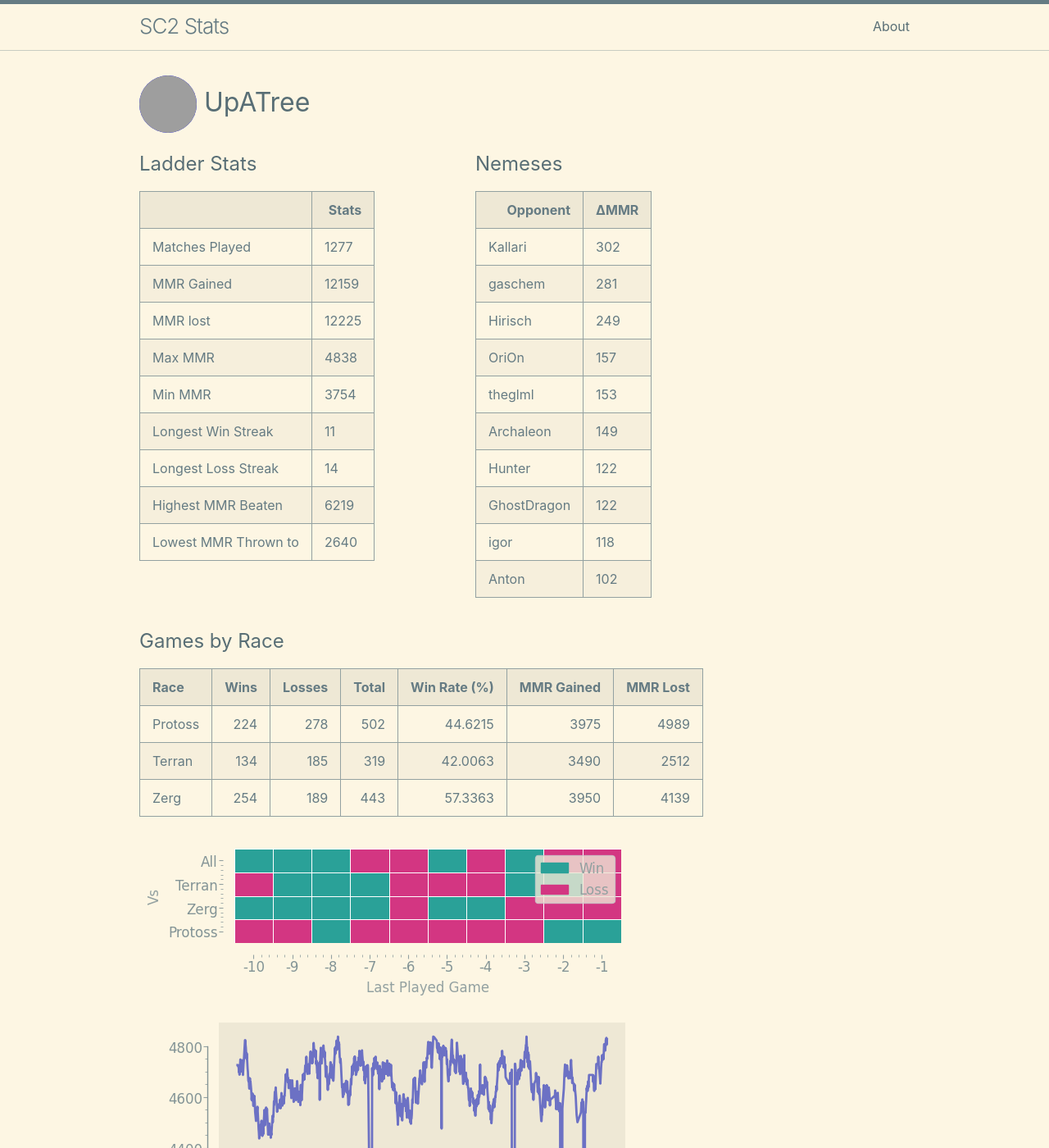
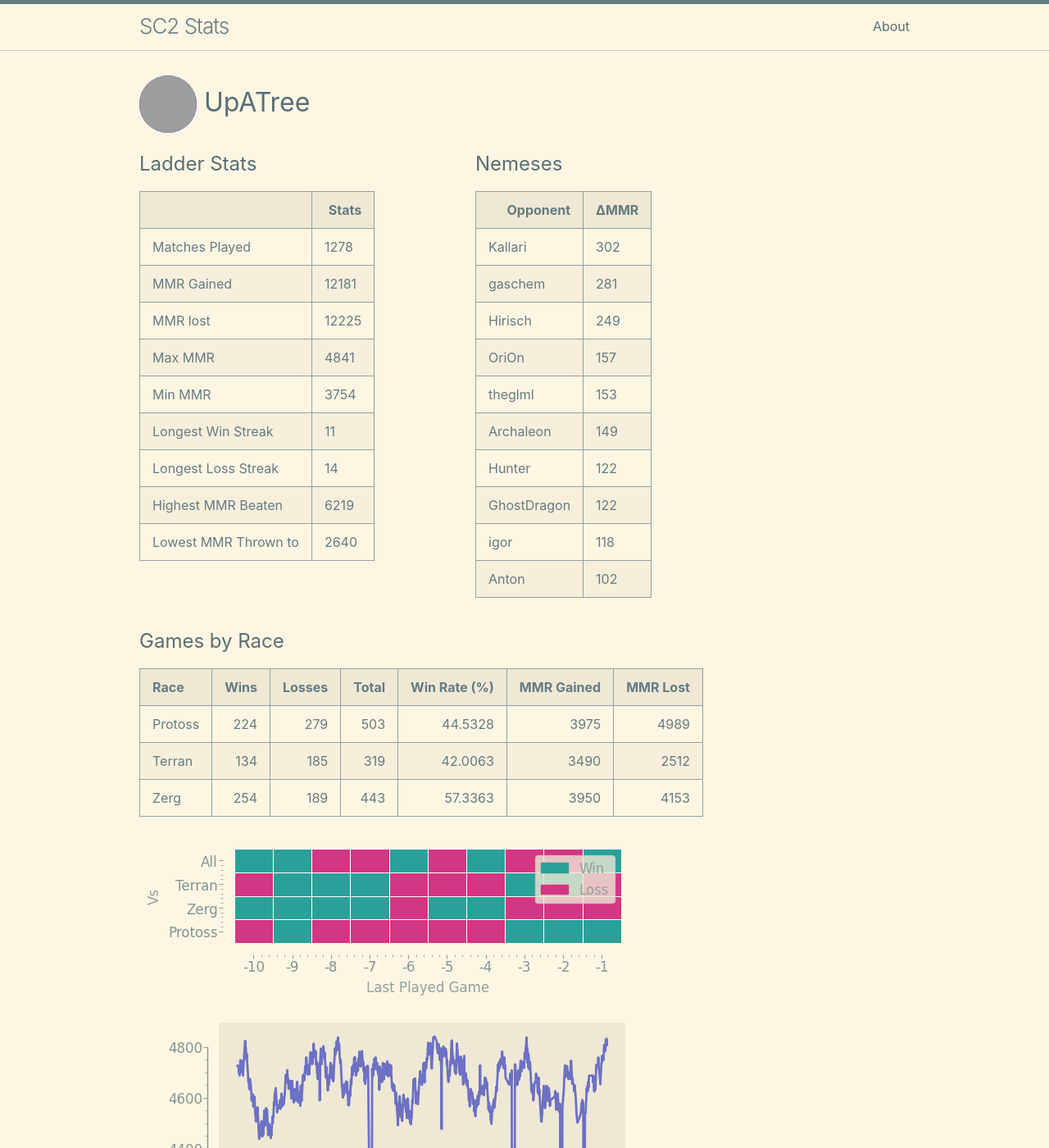
Before and after one commit to kylermurphy/UpATree, a Jekyll site: the page built from docs/index.md, in a window 1280 px wide and 1400 px high. Shown: the whole window at 82% size. Built offline with Jekyll 4.4.1, drawn with Linux system fonts in a browser that asks for light colours; grey boxes are pictures that could not be loaded.

Commit message:
running on push

```diff
--- a/docs/index.md
+++ b/docs/index.md
@@ -18,11 +18,11 @@ layout: home
   <tbody>
     <tr>
       <td>Matches Played</td>
-      <td>1277</td>
+      <td>1278</td>
     </tr>
     <tr>
       <td>MMR Gained</td>
-      <td>12159</td>
+      <td>12181</td>
     </tr>
     <tr>
       <td>MMR lost</td>
@@ -30,7 +30,7 @@ layout: home
     </tr>
     <tr>
       <td>Max MMR</td>
-      <td>4838</td>
+      <td>4841</td>
     </tr>
     <tr>
       <td>Min MMR</td>
@@ -114,9 +114,9 @@ layout: home
 
 | Race    |   Wins |   Losses |   Total |   Win Rate (%) |   MMR Gained |   MMR Lost |
 |:--------|-------:|---------:|--------:|---------------:|-------------:|-----------:|
-| Protoss |    224 |      278 |     502 |        44.6215 |         3975 |       4989 |
+| Protoss |    224 |      279 |     503 |        44.5328 |         3975 |       4989 |
 | Terran  |    134 |      185 |     319 |        42.0063 |         3490 |       2512 |
-| Zerg    |    254 |      189 |     443 |        57.3363 |         3950 |       4139 |
+| Zerg    |    254 |      189 |     443 |        57.3363 |         3950 |       4153 |
 
 ![Games by Race](./assets/gm_hist.png)
 
--- a/log.txt
+++ b/log.txt
@@ -509,3 +509,4 @@ Writing a log file 2025-03-16 21:47:51.
 Writing a log file 2025-03-16 22:19:54.
 Writing a log file 2025-03-16 22:36:06.
 Writing a log file 2025-03-16 22:48:43.
+Writing a log file 2025-03-16 23:21:52.
```
Also changed, not shown: docs/assets/MMR.png, docs/assets/daily.png, docs/assets/gm_hist.png, docs/assets/r_wrt.png, 1 other file.
